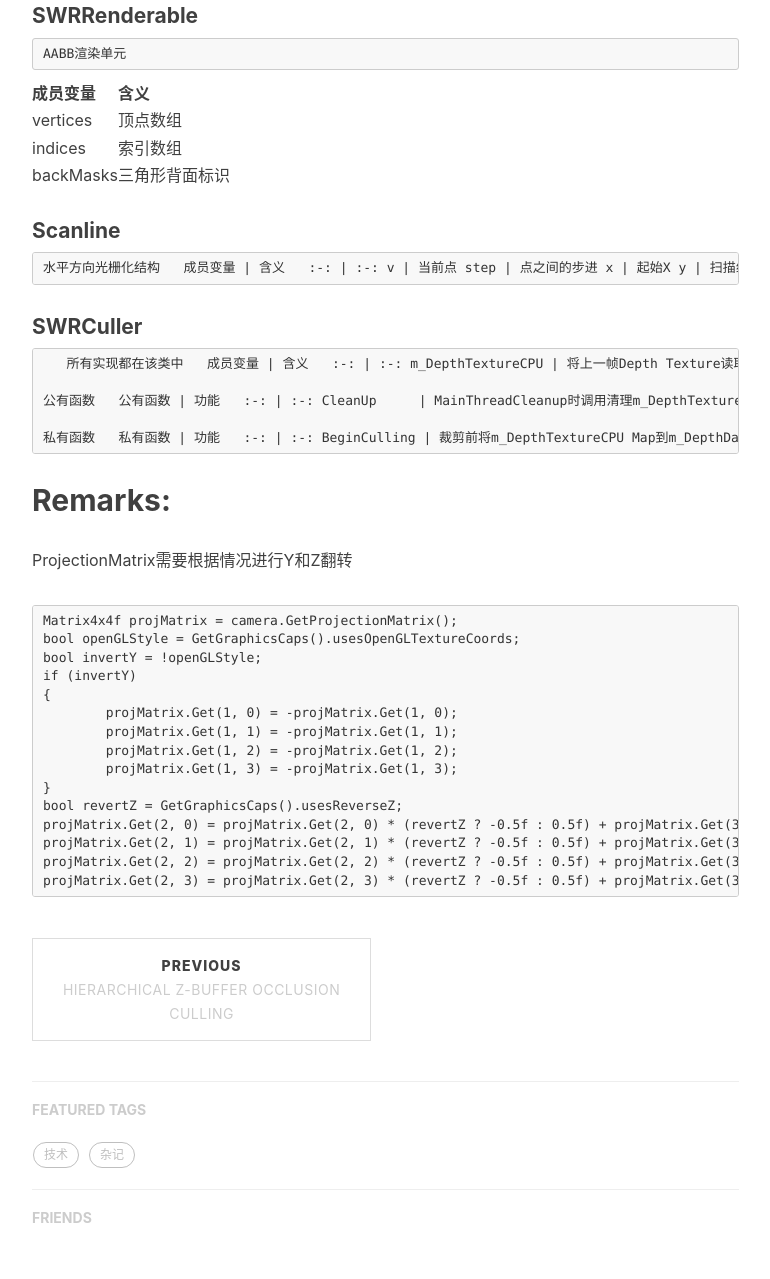
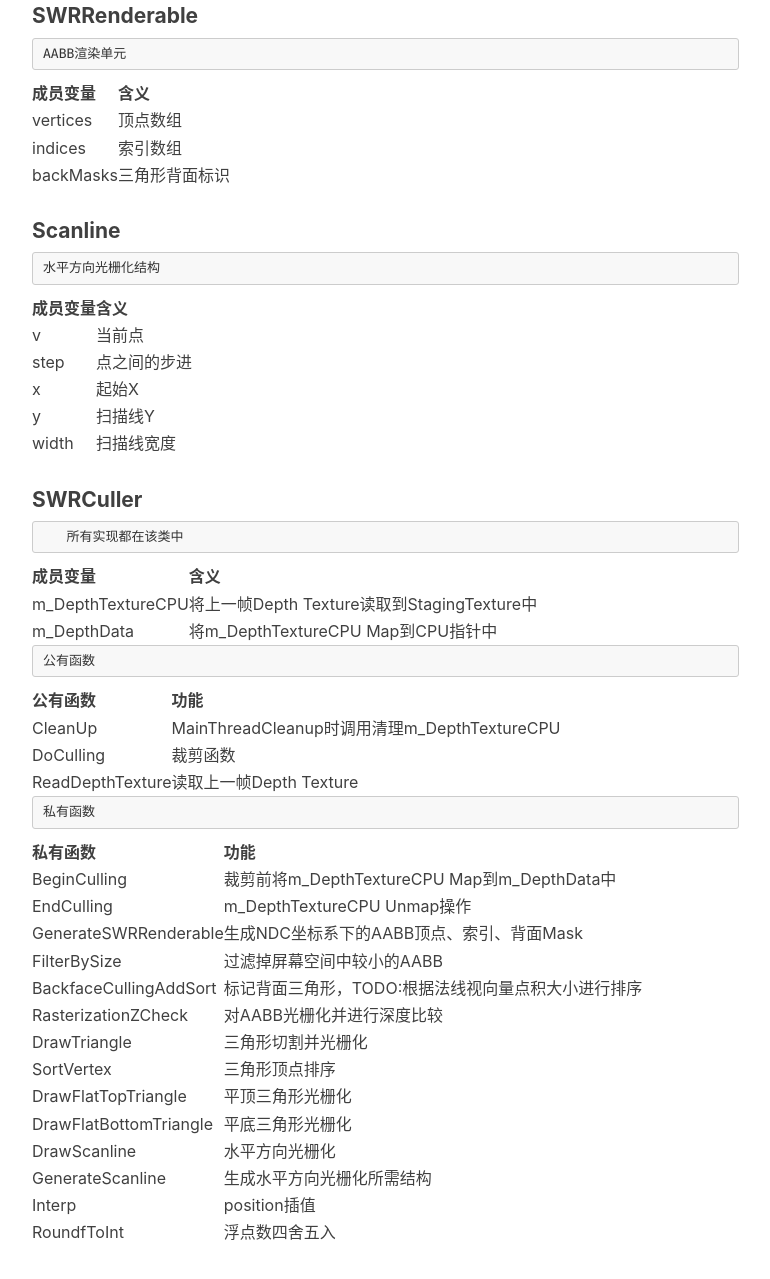
Before and after one commit to huangx916/huangx916.github.io, a Jekyll site: the page built from _posts/2019-09-23-swrzb.markdown, in a window 1280 px wide and 1400 px high, scrolled down 1510 px, cut to the strip 0-1279 px from the top of the window. Shown: the whole strip, without its empty margins (233-1003 px from the left). Built offline with Jekyll 4.4.1, drawn with Linux system fonts in a browser that asks for light colours; nearby versions of some CDN libraries; comment, search, counter and statistics services are not loaded.

Commit message:
Update 2019-09-23-swrzb.markdown

```diff
--- a/_posts/2019-09-23-swrzb.markdown
+++ b/_posts/2019-09-23-swrzb.markdown
@@ -37,45 +37,49 @@ tags:
 
 #### Scanline
     水平方向光栅化结构
-成员变量 | 含义
-:-: | :-:
-v | 当前点
-step | 点之间的步进
-x | 起始X
-y | 扫描线Y
-width | 扫描线宽度
+
+| 成员变量 | 含义 |
+| ---- | ---- |
+| v | 当前点 |
+| step | 点之间的步进 |
+| x | 起始X |
+| y | 扫描线Y |
+| width | 扫描线宽度 |
 
 #### SWRCuller
        所有实现都在该类中
-成员变量 | 含义
-:-: | :-:
-m_DepthTextureCPU | 将上一帧Depth Texture读取到StagingTexture中
-m_DepthData	| 将m_DepthTextureCPU Map到CPU指针中
+
+| 成员变量 | 含义 |
+| ---- | ---- |
+| m_DepthTextureCPU | 将上一帧Depth Texture读取到StagingTexture中 |
+| m_DepthData	| 将m_DepthTextureCPU Map到CPU指针中 |
 
     公有函数
-公有函数 | 功能
-:-: | :-:
-CleanUp	| MainThreadCleanup时调用清理m_DepthTextureCPU
-DoCulling |	裁剪函数
-ReadDepthTexture |	读取上一帧Depth Texture
+
+| 公有函数 | 功能 |
+| ---- | ---- |
+| CleanUp	| MainThreadCleanup时调用清理m_DepthTextureCPU |
+| DoCulling |	裁剪函数 |
+| ReadDepthTexture | 读取上一帧Depth Texture |
 
     私有函数
-私有函数 | 功能
-:-: | :-:
-BeginCulling | 裁剪前将m_DepthTextureCPU Map到m_DepthData中
-EndCulling | m_DepthTextureCPU Unmap操作
-GenerateSWRRenderable | 生成NDC坐标系下的AABB顶点、索引、背面Mask
-FilterBySize | 过滤掉屏幕空间中较小的AABB
-BackfaceCullingAddSort | 标记背面三角形，TODO:根据法线视向量点积大小进行排序
-RasterizationZCheck |	对AABB光栅化并进行深度比较
-DrawTriangle | 三角形切割并光栅化
-SortVertex | 三角形顶点排序
-DrawFlatTopTriangle | 平顶三角形光栅化
-DrawFlatBottomTriangle | 平底三角形光栅化
-DrawScanline | 水平方向光栅化
-GenerateScanline | 生成水平方向光栅化所需结构
-Interp | position插值
-RoundfToInt | 浮点数四舍五入
+
+| 私有函数 | 功能 |
+| ---- | ---- |
+| BeginCulling | 裁剪前将m_DepthTextureCPU Map到m_DepthData中 |
+| EndCulling | m_DepthTextureCPU Unmap操作 |
+| GenerateSWRRenderable | 生成NDC坐标系下的AABB顶点、索引、背面Mask |
+| FilterBySize | 过滤掉屏幕空间中较小的AABB |
+| BackfaceCullingAddSort | 标记背面三角形，TODO:根据法线视向量点积大小进行排序 |
+| RasterizationZCheck |	对AABB光栅化并进行深度比较 |
+| DrawTriangle | 三角形切割并光栅化 |
+| SortVertex | 三角形顶点排序 |
+| DrawFlatTopTriangle | 平顶三角形光栅化 |
+| DrawFlatBottomTriangle | 平底三角形光栅化 |
+| DrawScanline | 水平方向光栅化 |
+| GenerateScanline | 生成水平方向光栅化所需结构 |
+| Interp | position插值 |
+| RoundfToInt | 浮点数四舍五入 |
 
 ## Remarks:
 ProjectionMatrix需要根据情况进行Y和Z翻转
```
